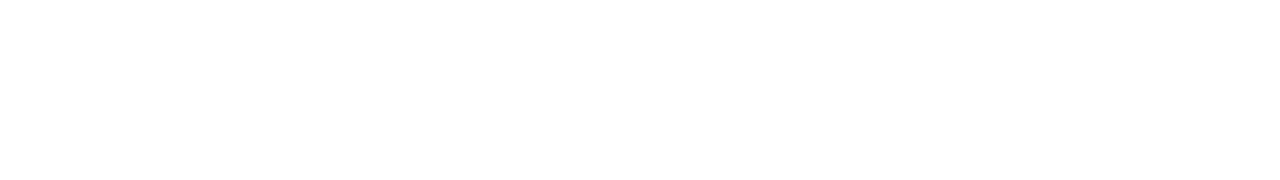
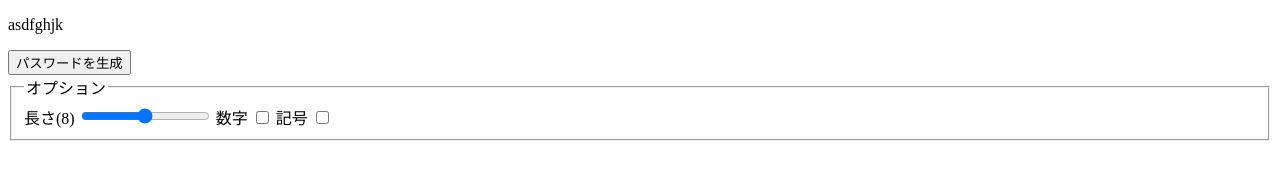
Before and after one commit to HideyukiYazima/MyPasswordapp, a plain HTML site: page index.html in a window 1280 px wide. Drawn offline with Linux system fonts and the light colour scheme.

Commit message:
チェックボックス追加

```diff
--- a/index.html
+++ b/index.html
@@ -7,6 +7,27 @@
   <title>パスワードジェネレーター</title>
 </head>
 <body>
+  <main>
+    <p>asdfghjk</p>
+
+    <button>パスワードを生成</button>
+
+    <fieldset>
+      <legend>オプション</legend>
+      <label>
+        長さ(8)
+        <input type="range">
+      </label>
+      <label>
+        数字
+        <input type="checkbox">
+      </label>
+      <label>
+        記号
+        <input type="checkbox">
+      </label>
+    </fieldset>
+  </main>
 
 </body>
 </html>
```
